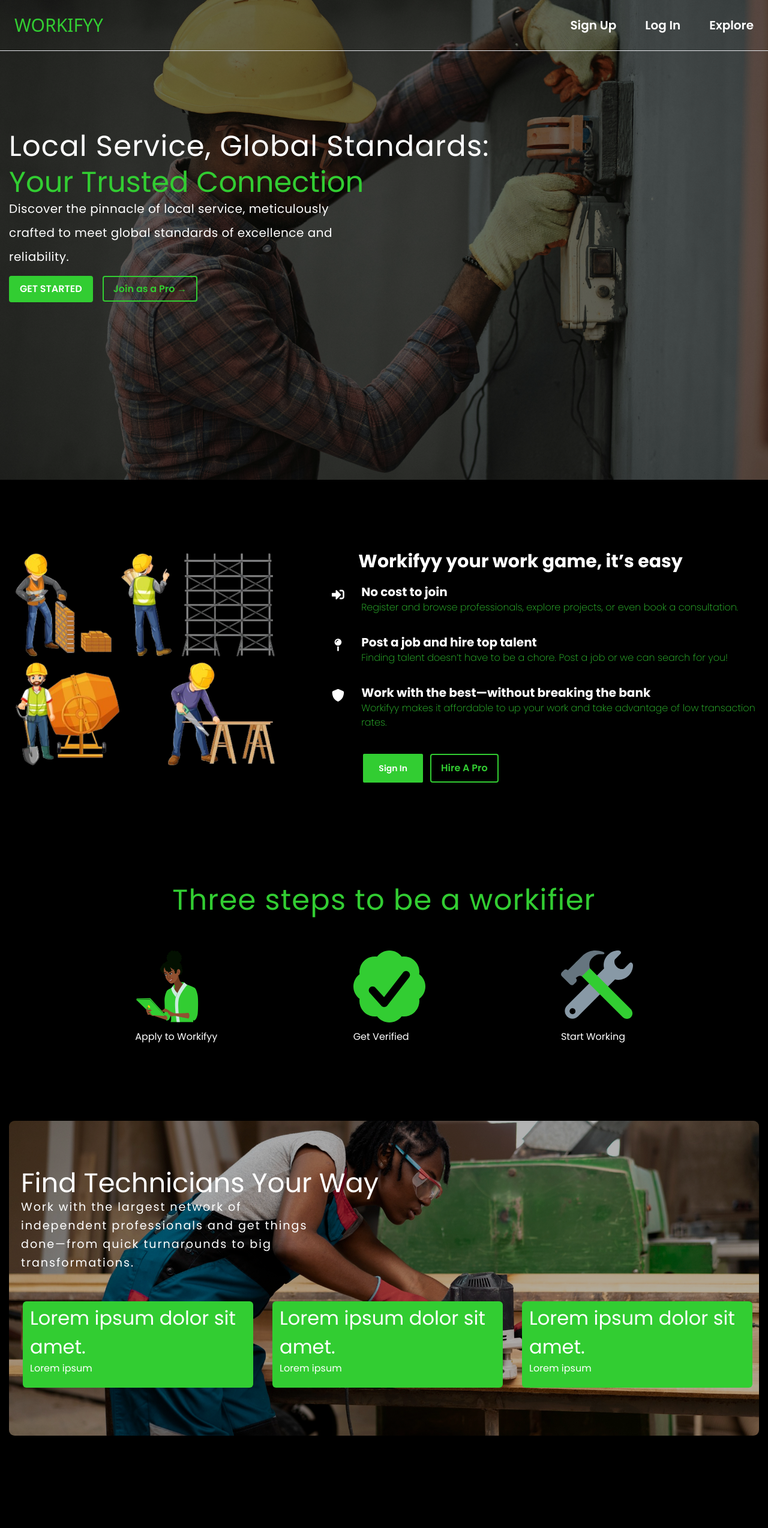
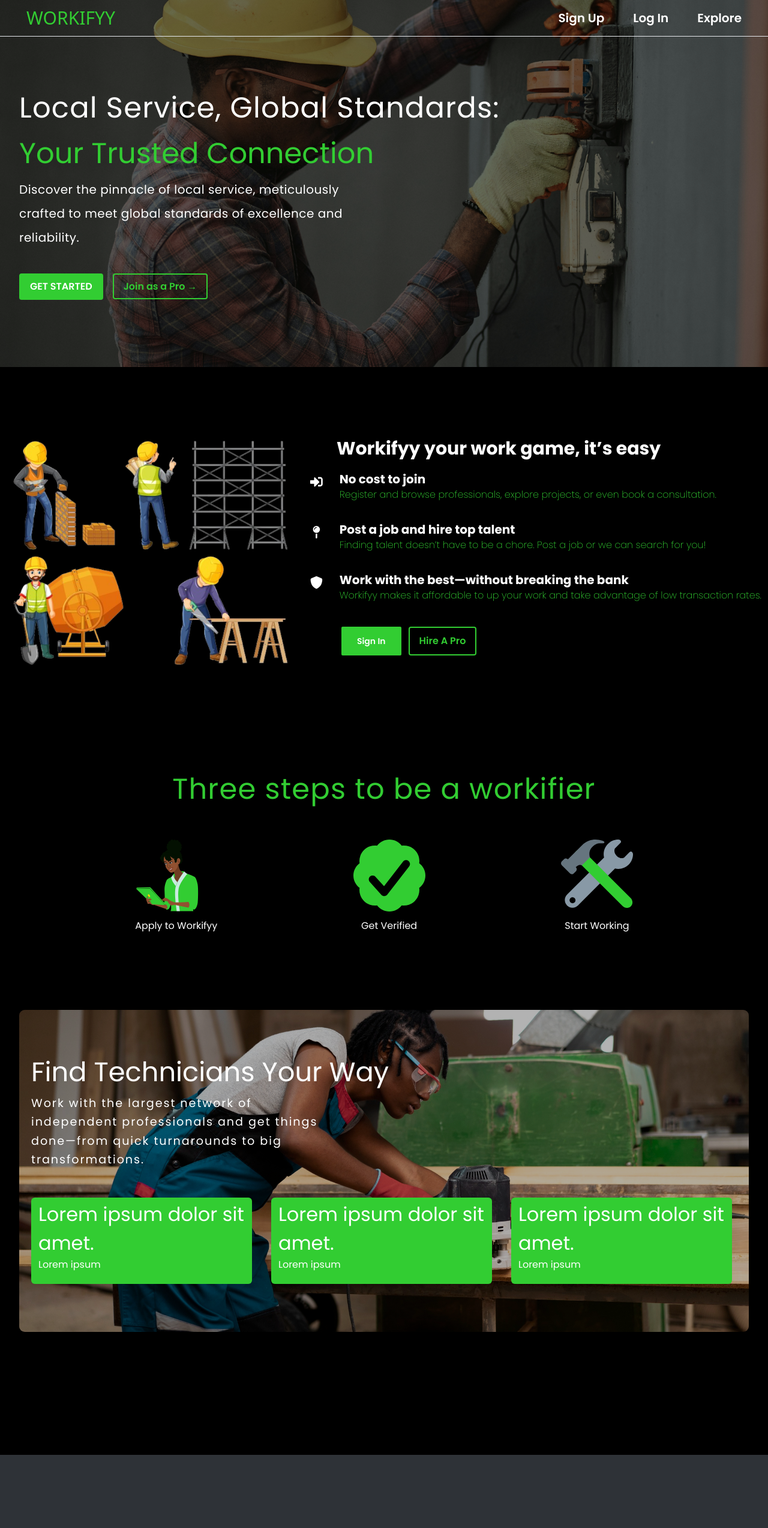
Before and after one commit to ad-tobii/workifyy, a React (Vite) app: page / in a window 1280 px wide. Shown: the top 2548 px of the page at 60% size. Built offline with nearby package versions, Linux system fonts and the light colour scheme; a web font is replaced by a local one.

Commit message:
Landing page error fixed

```diff
--- a/src/Pages/Home/Component/ClientSection.tsx
+++ b/src/Pages/Home/Component/ClientSection.tsx
@@ -1,11 +1,10 @@
 function ClientSection() {
   return (
-    <div className="container">
-      <section className="mx-auto">
-        <div className="relative mt-[8rem] w-full rounded-[.6rem] bg-[url('/assets/ClientSection2.jpg')] bg-cover bg-center bg-no-repeat py-[5rem] pl-5 laptop:mx-auto laptop:w-[95%]">
+    <section className="mx-auto max-w-[150rem] px-8 ">
+      <div className="relative mx-auto mt-[8rem] w-full  rounded-[.6rem] bg-[url('/assets/ClientSection2.jpg')] bg-cover bg-center bg-no-repeat px-5 py-[5rem]  laptop:mx-auto laptop:w-[95%]">
         <div className="absolute inset-0 rounded-[.6rem] bg-black bg-opacity-30"></div>
         <div className="relative">
-            <h2 className="max-w-[45rem]   text-[2.8rem] leading-[3rem] text-white miniTablet:text-[1.7rem]">
+          <h2 className="max-w-[45rem] pb-3 text-[2.8rem] leading-[3rem] text-white miniTablet:text-[1.7rem]">
             Find Technicians Your Way
           </h2>
           <p className="max-w-[30rem] text-[1.2rem] leading-relaxed tracking-widest text-white miniMobile:pt-4">
@@ -35,7 +34,6 @@ function ClientSection() {
         </div>
       </div>
     </section>
-    </div>
   );
 }
 
--- a/src/Pages/Home/Component/Footer.tsx
+++ b/src/Pages/Home/Component/Footer.tsx
@@ -4,12 +4,12 @@ import { FaPhoneAlt } from "react-icons/fa";
 import BaseFooter from "./BaseFooter";
 function Footer() {
   return (
-    <footer className="container mt-[12.8rem]">
+    <footer className=" mt-[12.8rem]">
       <div className="relative mx-auto w-full bg-[#454a52ac] py-8">
-        <div className=" flex justify-between px-10 pb-8  miniLaptop:flex-col">
-          <div className="mt-[6rem]">
+        <div className=" flex justify-between self-center content-center  px-10 pb-8  miniLaptop:flex-col">
+          <div className="mt-[5rem]">
             <a href="#" className="">
-              <span className="nav__logo text-[3rem] text-[#32CD32] laptop:text-[1.5rem]">
+              <span className=" font-logoFonts text-[2rem] text-[#32CD32] laptop:text-[1.5rem]">
                 WORKIFYY
               </span>
             </a>
--- a/src/Pages/Home/Component/HomeHeroSection.tsx
+++ b/src/Pages/Home/Component/HomeHeroSection.tsx
@@ -1,22 +1,21 @@
 function HomeHeroSection() {
   return (
-    <div className="container">
-      <div className="relative z-50  mx-auto pt-36 miniTablet:pt-28">
-        <section className="desktop:ml-6  ">
-          <div className="pt-[4rem] text-white ">
-            <h3 className="max-w-[51rem] text-5xl leading-normal tracking-wide xsMobile:text-[1rem] miniMobile:text-[1.5rem] tablet:pb-3 tablet:text-[2rem]">
+    <div className="relative z-50  mx-auto pb-[7rem] pt-20">
+      <section className="px-8  desktop:px-6  ">
+        <div className=" pt-[4rem] text-white">
+          <h3 className="max-w-[51rem] pb-[1rem] text-5xl leading-normal tracking-wide xsMobile:text-[1rem] miniMobile:text-[1.5rem] tablet:pb-3 tablet:text-[2rem]">
             Local Service, Global Standards:
           </h3>
-            <span className="text-5xl text-[#32CD32] xsMobile:leading-6  miniMobile:text-[1rem] tablet:text-[1.6rem]">
+          <span className="text-5xl text-[#32CD32]  xsMobile:leading-6 miniMobile:text-[1rem] miniTablet:text-[1.8rem] laptop:text-[2.2rem] ">
             Your Trusted Connection
           </span>
         </div>
-          <p className="max-w-[35rem] pb-3 text-xl leading-loose tracking-wide text-white  miniMobile:text-[1rem] tablet:pr-12  tablet:pt-3">
+        <p className="max-w-[35rem] pt-4 text-xl leading-loose tracking-wide text-white  miniMobile:text-[1rem] tablet:pr-12  tablet:pt-3">
           Discover the pinnacle of local service, meticulously crafted to meet
           global standards of excellence and reliability.
         </p>
 
-          <div className="flex content-center items-center gap-[1rem] self-center">
+        <div className="flex content-center items-center gap-[1rem] self-center pt-[2.5rem]">
           <div>
             <a href="/signup">
               <button className="rounded border-2 border-[#32CD32] bg-[#32CD32] px-4 py-2 font-semibold text-white duration-500 ease-in-out hover:bg-transparent hover:text-white hover:transition-all">
@@ -38,7 +37,6 @@ function HomeHeroSection() {
         </div>
       </section>
     </div>
-    </div>
   );
 }
 
--- a/src/Pages/Home/Component/MoreSection.tsx
+++ b/src/Pages/Home/Component/MoreSection.tsx
@@ -34,7 +34,7 @@ export default function MoreSection() {
   ];
 
   return (
-    <div className="container mt-[10rem]">
+    <div className="mx-auto mt-[10rem]">
       <div className="mx-auto">
         <div className="text-center">
           <h1 className="text-[3rem] tracking-wide text-[#32CD32] laptop:text-[2rem]">
@@ -58,7 +58,9 @@ export default function MoreSection() {
                     alt=""
                     className="mx-auto h-[8rem] w-[8rem]"
                   />
-                  <p className="pt-3 text-white">{step.text}</p>
+                  <p className="mx-auto pt-3 text-center text-white">
+                    {step.text}
+                  </p>
                 </div>
               ))}
             </Carousel>
@@ -67,7 +69,9 @@ export default function MoreSection() {
               {steps.map((step, index) => (
                 <div key={index} className="p- mx-auto">
                   <img src={step.imgSrc} alt="" className="tablet:w-[6.5rem]" />
-                  <p className="pt-3 text-white">{step.text}</p>
+                  <p className="mx-auto pt-3 text-center text-white">
+                    {step.text}
+                  </p>
                 </div>
               ))}
             </div>
--- a/src/Pages/Home/Component/Nav.tsx
+++ b/src/Pages/Home/Component/Nav.tsx
@@ -16,13 +16,12 @@ export default function Nav({ children }: NavProps) {
   const [mobileMenuOpen, setMobileMenuOpen] = useState(false);
 
   return (
-    <div className="relative h-[100vh] w-auto bg-[url('/assets/ClientSection.jpg')] bg-cover bg-center bg-no-repeat miniMobile:bg-center miniLaptop:h-[120vh]">
-      {/* Overlay */}
+    <div className=" relative  w-full bg-[url('/assets/ClientSection.jpg')] bg-cover bg-center  bg-no-repeat    miniTablet:w-full  miniTablet:bg-[url('/assets/HeroSectionMobile.jpg')]  miniTablet:bg-cover  miniTablet:bg-center miniTablet:bg-no-repeat ">
       <div className="pointer-events-none absolute inset-0 z-10 bg-black bg-opacity-50" />
 
-      <header className="absolute inset-x-0 top-0 z-30 border-b">
+      <header className="absolute inset-x-0 top-0 z-30 border-b p-3">
         <nav
-          className="flex items-center justify-between p-6"
+          className="flex items-center justify-between px-8"
           aria-label="Global"
         >
           <div className="flex lg:flex-1">
@@ -47,7 +46,7 @@ export default function Nav({ children }: NavProps) {
               <a
                 key={item.name}
                 href={item.href}
-                className=" relative text-xl font-semibold leading-6 text-white duration-500 ease-in-out after:absolute after:bottom-[-2rem] after:left-0 after:h-[3px] after:w-0 after:bg-[#32cd32] after:transition-all after:duration-300 hover:text-[#32cd32] hover:transition-all  hover:after:w-full"
+                className=" relative text-xl font-semibold leading-6 text-white duration-500 ease-in-out after:absolute after:bottom-[-1rem] after:left-0 after:h-[3px] after:w-0 after:bg-[#32cd32] after:transition-all after:duration-300 hover:text-[#32cd32] hover:transition-all  hover:after:w-full"
               >
                 {item.name}
               </a>
--- a/src/Pages/Home/Component/Section.tsx
+++ b/src/Pages/Home/Component/Section.tsx
@@ -4,8 +4,7 @@ import { FaShield } from "react-icons/fa6";
 
 function Section() {
   return (
-    <div className="container">
-      <div className="mx-auto mt-28 flex content-center justify-center gap-20 self-center align-middle laptop:flex-col">
+    <div className="mx-auto mt-28 flex content-center justify-between  self-center align-middle laptop:flex-col laptop:gap-[4rem]">
       <div className="mx-auto">
         <img
           src="/assets/Workifyy-illustration.png"
@@ -27,8 +26,8 @@ function Section() {
               No cost to join
             </h2>
             <li className="font-extralight text-[#32CD32] miniTablet:pr-10 miniTablet:text-sm desktop:max-w-[28rem]">
-                Register and browse professionals, explore projects, or even
-                book a consultation.
+              Register and browse professionals, explore projects, or even book
+              a consultation.
             </li>
           </ul>
         </div>
@@ -57,8 +56,8 @@ function Section() {
               Work with the best—without breaking the bank
             </h2>
             <li className="font-extralight text-[#32CD32] miniTablet:pr-10  miniTablet:text-sm desktop:max-w-[28rem]">
-                Workifyy makes it affordable to up your work and take advantage
-                of low transaction rates.
+              Workifyy makes it affordable to up your work and take advantage of
+              low transaction rates.
             </li>
           </ul>
         </div>
@@ -78,7 +77,6 @@ function Section() {
         </div>
       </div>
     </div>
-    </div>
   );
 }
 
--- a/src/styles/index.css
+++ b/src/styles/index.css
@@ -12,10 +12,6 @@
   body {
     @apply bg-[#000000];
   }
-}
-
-.container {
-  @apply mx-auto max-w-[1250px];
 }
 
 label:after {
```
Also changed, not shown: 1 other file (tests, documents, lock files or other folders). Lines whose indentation alone changed are shown as unchanged.
